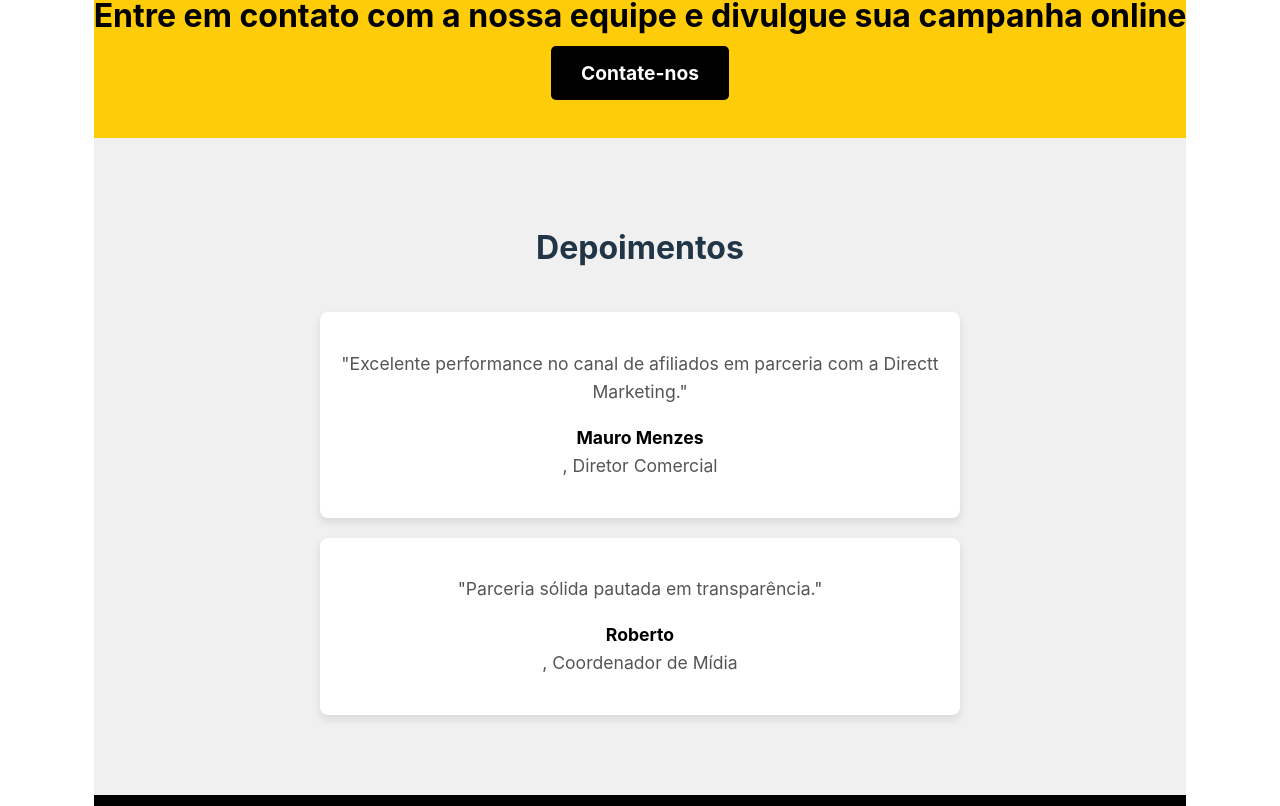
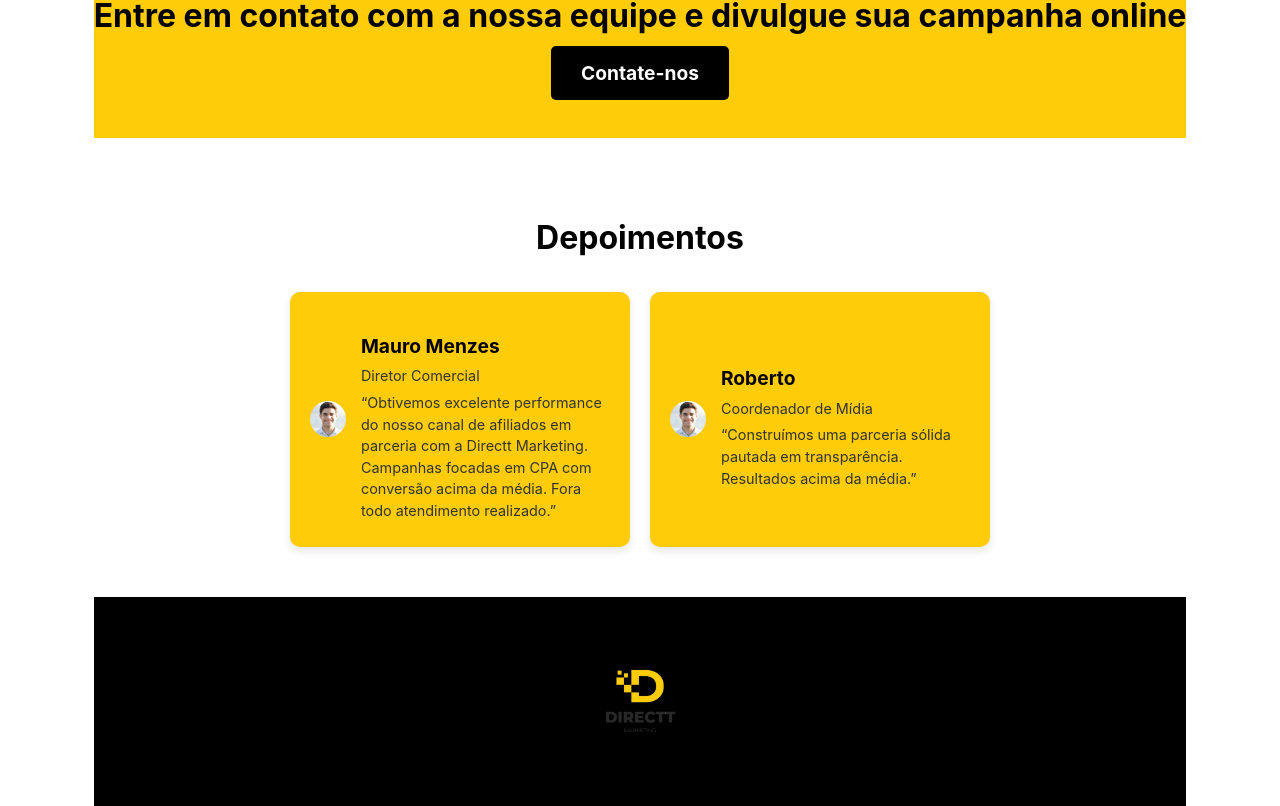
Before and after one commit to PedroRique/directt-marketing, a React (Vite) app: page / in a window 1280 px wide. Shown: the part 1952-2758 px from the top of the page. Built offline with nearby package versions, Linux system fonts and the light colour scheme.

Commit message:
ajuste testimonials

```diff
--- a/src/App.jsx
+++ b/src/App.jsx
@@ -1,10 +1,10 @@
+import ContactSection from './components/ContactSection';
+import Footer from './components/Footer';
 import Header from './components/Header';
 import MainSection from './components/MainSection';
-import Testimonials from './components/Testimonials';
-import Footer from './components/Footer';
 import SalesSection from './components/SalesSection';
 import ServiceSection from './components/ServiceSection';
-import ContactSection from './components/ContactSection';
+import TestimonialSection from './components/TestimonialSection';
 
 const App = () => {
   return (
@@ -14,7 +14,7 @@ const App = () => {
       <SalesSection />
       <ServiceSection />
       <ContactSection />
-      <Testimonials />
+      <TestimonialSection />
       <Footer />
     </div>
   );
--- /dev/null
+++ b/src/components/TestimonialSection.css
@@ -0,0 +1,52 @@
+.testimonial-section {
+  padding: 50px 0;
+  background-color: #fff; /* Fundo branco */
+  text-align: center;
+}
+
+.testimonial-section h2 {
+  font-size: 2rem;
+  margin-bottom: 30px;
+  color: #000;
+}
+
+.testimonial-container {
+  display: flex;
+  justify-content: center;
+  gap: 20px;
+  flex-wrap: wrap;
+}
+
+.testimonial-card {
+  background-color: #FECC09; /* Amarelo */
+  padding: 20px;
+  border-radius: 10px;
+  max-width: 300px;
+  text-align: left;
+  box-shadow: 0 4px 10px rgba(0, 0, 0, 0.1);
+  display: flex;
+  align-items: center;
+  gap: 15px;
+}
+
+.testimonial-img {
+  border-radius: 50%;
+  width: 36px;
+  height: 36px;
+}
+
+.testimonial-content {
+  color: #000;
+}
+
+.testimonial-content h3 {
+  font-size: 1.2rem;
+  margin-bottom: 5px;
+  color: #000;
+}
+
+.testimonial-content p {
+  font-size: 0.9rem;
+  margin: 5px 0;
+  color: #333;
+}
--- /dev/null
+++ b/src/components/TestimonialSection.jsx
@@ -0,0 +1,30 @@
+import './TestimonialSection.css';
+
+const TestimonialSection = () => {
+  return (
+    <section className="testimonial-section">
+      <h2>Depoimentos</h2>
+      <div className="testimonial-container">
+        <div className="testimonial-card">
+          <img src="/avatar.png" alt="Mauro Menzes" className="testimonial-img" />
+          <div className="testimonial-content">
+            <h3>Mauro Menzes</h3>
+            <p>Diretor Comercial</p>
+            <p>“Obtivemos excelente performance do nosso canal de afiliados em parceria com a Directt Marketing. Campanhas focadas em CPA com conversão acima da média. Fora todo atendimento realizado.”</p>
+          </div>
+        </div>
+
+        <div className="testimonial-card">
+          <img src="/avatar.png" alt="Roberto" className="testimonial-img" />
+          <div className="testimonial-content">
+            <h3>Roberto</h3>
+            <p>Coordenador de Mídia</p>
+            <p>“Construímos uma parceria sólida pautada em transparência. Resultados acima da média.”</p>
+          </div>
+        </div>
+      </div>
+    </section>
+  );
+};
+
+export default TestimonialSection;
--- a/src/components/Testimonials.css
+++ /dev/null
@@ -1,33 +0,0 @@
-.testimonials {
-    background-color: #f0f0f0;
-    padding: 60px 20px;
-    text-align: center;
-  }
-
-  .testimonials h2 {
-    font-size: 2em;
-    margin-bottom: 40px;
-  }
-
-  .testimonial-item {
-    background-color: white;
-    padding: 20px;
-    margin-bottom: 20px;
-    border-radius: 8px;
-    box-shadow: 0 4px 8px rgba(0, 0, 0, 0.1);
-    max-width: 600px;
-    margin: 0 auto 20px auto;
-  }
-
-  .testimonial-item p {
-    font-size: 1.1em;
-    line-height: 1.6;
-    color: #555;
-  }
-
-  .testimonial-item strong {
-    display: block;
-    margin-top: 15px;
-    font-weight: bold;
-    color: #000;
-  }
--- a/src/components/Testimonials.jsx
+++ /dev/null
@@ -1,20 +0,0 @@
-import React from 'react';
-import './Testimonials.css';
-
-const Testimonials = () => {
-  return (
-    <section className="testimonials" id="testimonials">
-      <h2>Depoimentos</h2>
-      <div className="testimonial-item">
-        <p>"Excelente performance no canal de afiliados em parceria com a Directt Marketing."</p>
-        <p><strong>Mauro Menzes</strong>, Diretor Comercial</p>
-      </div>
-      <div className="testimonial-item">
-        <p>"Parceria sólida pautada em transparência."</p>
-        <p><strong>Roberto</strong>, Coordenador de Mídia</p>
-      </div>
-    </section>
-  );
-};
-
-export default Testimonials;
```
Also changed, not shown: public/avatar.png (added).
